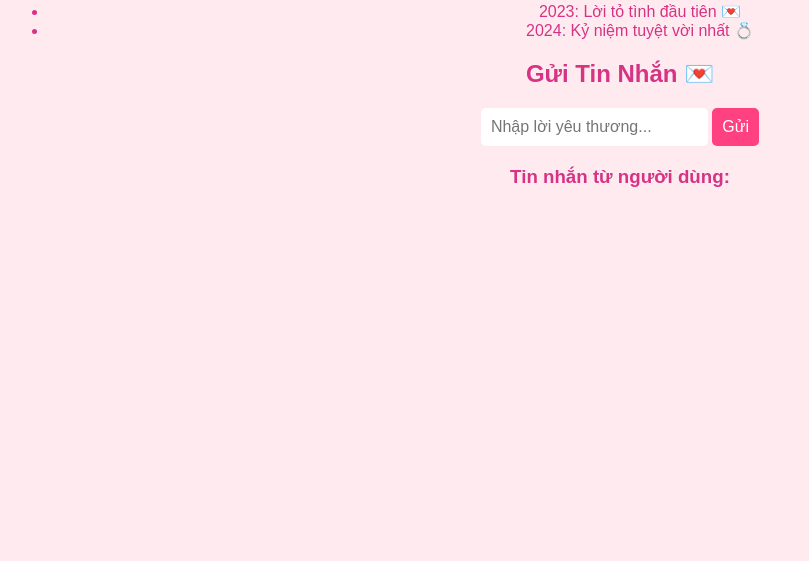
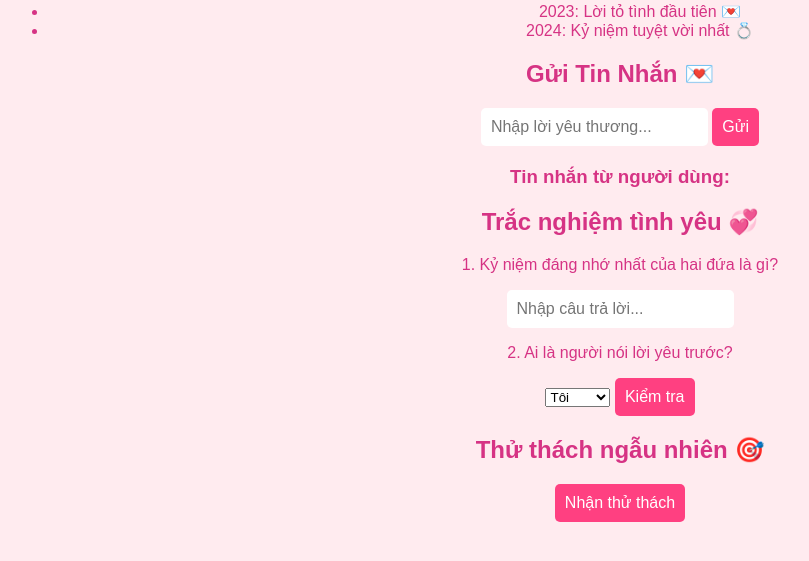
Before and after one commit to Sonca12/LOVE, a Flask app: page / in a window 1280 px wide. Shown: the part 212-773 px from the top of the page, without its empty margins (20-829 px from the left). Run offline with Flask 3, Linux system fonts and the light colour scheme.

Commit message:
Fix lỗi port để chạy trên Render

```diff
--- a/app.py
+++ b/app.py
@@ -13,5 +13,8 @@ def home():
             messages.append(msg)
     return render_template("index.html", messages=messages)
 
+import os
+
 if __name__ == "__main__":
-    app.run(host="0.0.0.0", port=5000)  # Chạy trên cổng 5000
+    port = int(os.environ.get("PORT", 5000))  # Dùng cổng Render cấp hoặc mặc định là 5000
+    app.run(host="0.0.0.0", port=port)
--- a/static/script.js
+++ b/static/script.js
@@ -5,3 +5,24 @@ setInterval(() => {
     const title = document.querySelector("h1");
     title.style.color = title.style.color === "red" ? "#ff1493" : "red";
 }, 2000);
+function checkQuiz() {
+    let answer1 = document.getElementById("answer1").value.toLowerCase();
+    let answer2 = document.getElementById("answer2").value;
+
+    if (answer1.includes("lần đầu hẹn hò") && answer2 === "duong") {
+        document.getElementById("quiz-result").innerText = "Bạn hiểu nhau thật đấy! 💕";
+    } else {
+        document.getElementById("quiz-result").innerText = "Hmmm, có vẻ cần nhớ lại kỷ niệm rồi! 😆";
+    }
+}
+function getRandomChallenge() {
+    let challenges = [
+        "Hôn người yêu ngay bây giờ! 💋",
+        "Nhắn tin 3 điều bạn yêu nhất ở đối phương 💌",
+        "Chụp ngay một bức ảnh đôi và lưu lại! 📸",
+        "Cùng nhau hát một bài hát tình yêu 🎶",
+        "Kể một kỷ niệm đẹp nhất mà bạn nhớ về người kia 💖"
+    ];
+    let randomIndex = Math.floor(Math.random() * challenges.length);
+    document.getElementById("challenge-result").innerText = challenges[randomIndex];
+}
--- a/templates/index.html
+++ b/templates/index.html
@@ -32,3 +32,21 @@
     <script src="{{ url_for('static', filename='script.js') }}"></script>
 </body>
 </html>
+<h2>Trắc nghiệm tình yêu 💞</h2>
+<form id="quiz-form">
+    <p>1. Kỷ niệm đáng nhớ nhất của hai đứa là gì?</p>
+    <input type="text" id="answer1" placeholder="Nhập câu trả lời...">
+
+    <p>2. Ai là người nói lời yêu trước?</p>
+    <select id="answer2">
+        <option value="toi">Tôi</option>
+        <option value="duong">Dương</option>
+        <option value="ca_hai">Cả hai</option>
+    </select>
+
+    <button type="button" onclick="checkQuiz()">Kiểm tra</button>
+</form>
+<p id="quiz-result"></p>
+<h2>Thử thách ngẫu nhiên 🎯</h2>
+<button onclick="getRandomChallenge()">Nhận thử thách</button>
+<p id="challenge-result"></p>
```
